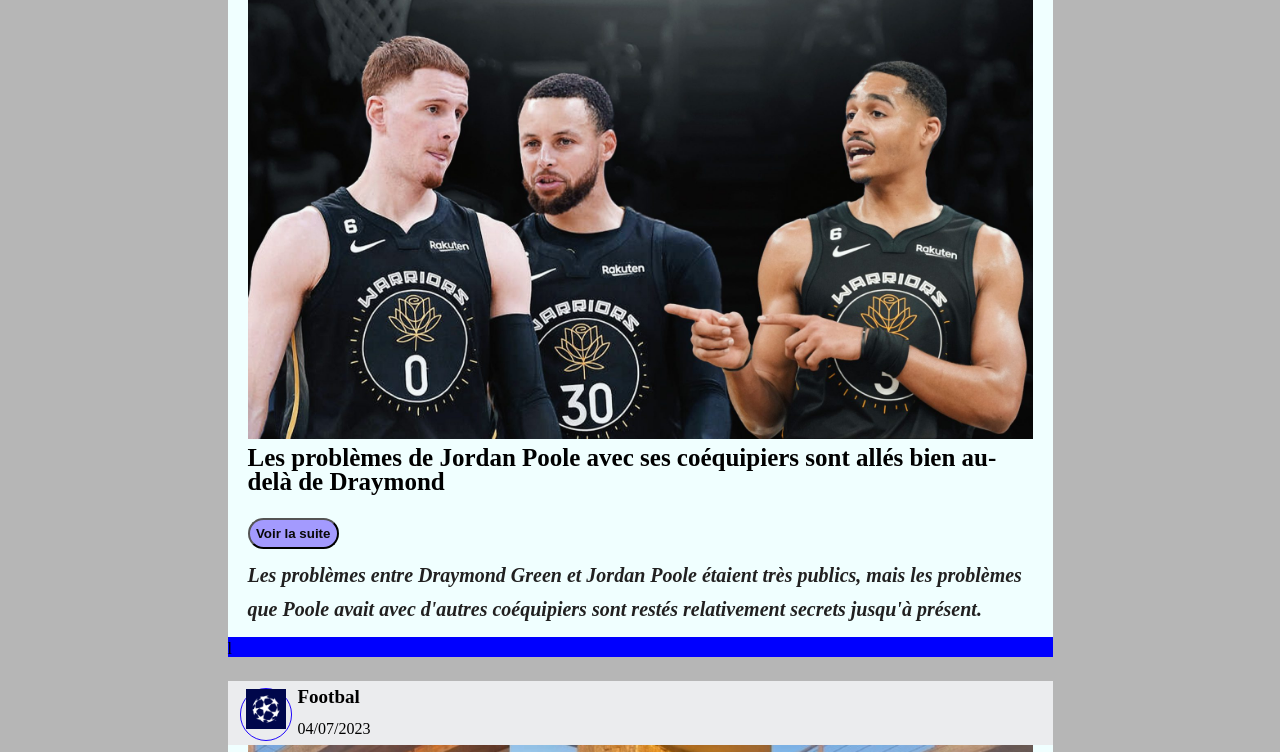
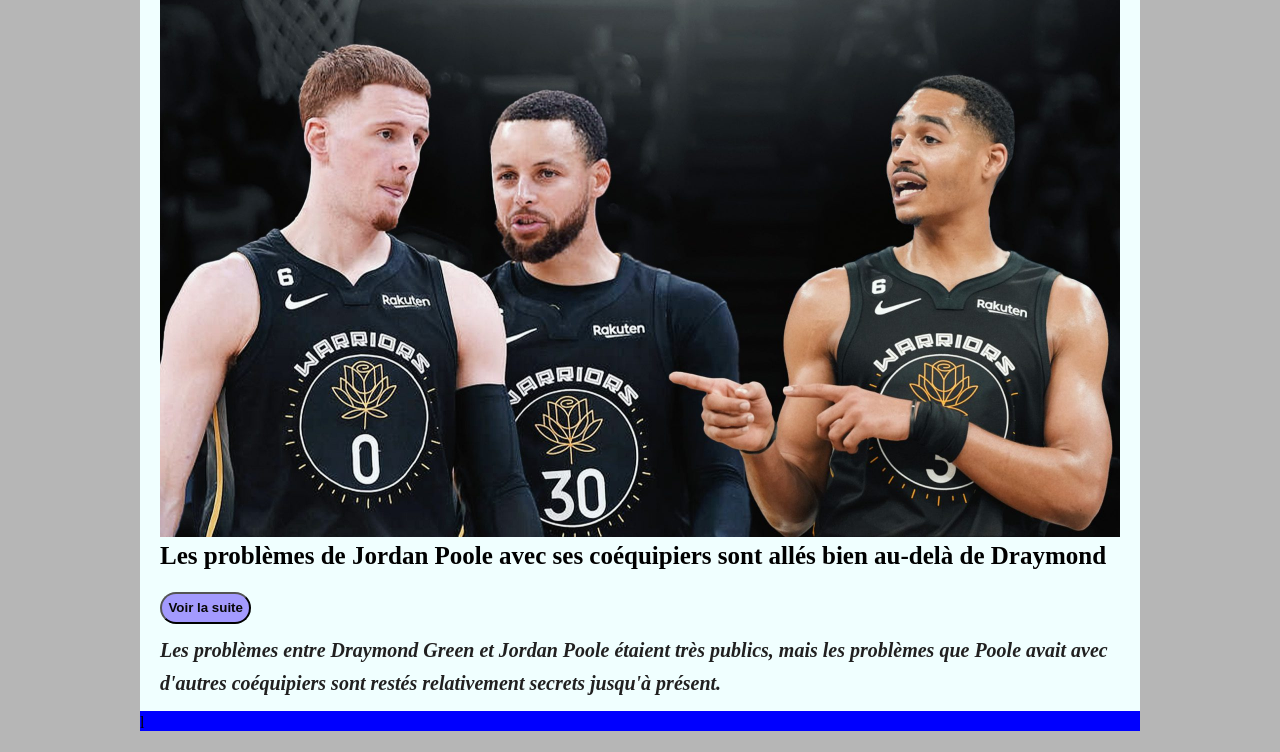
Before and after one commit to valeusmarcus/liguesports.com, a plain HTML site: page index.html in a window 1280 px wide. Shown: the part 149-901 px from the top of the page. Drawn offline with Linux system fonts and the light colour scheme.

Commit message:
Add files via upload

```diff
--- a/style.css
+++ b/style.css
@@ -143,7 +143,7 @@
 /*----------------fin tete menu ..........*/
 .container {
     padding:  82px 20px;
-    max-width: 865px;
+    max-width: 1040px;
     margin: 0 auto;
 }
 
```
